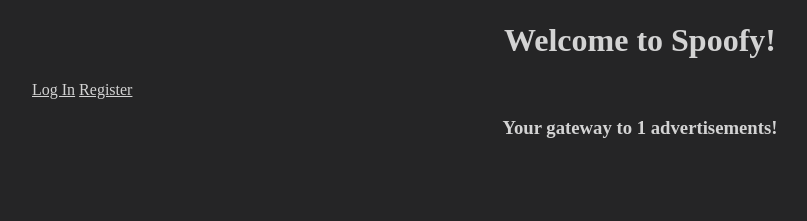
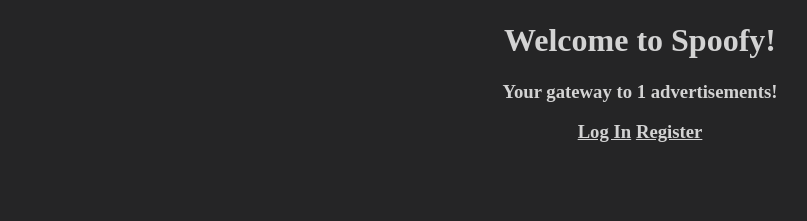
Before and after one commit to alexs2112/CPSC471_Spoofy, a PHP site: page / in a window 1280 px wide. Shown: the part 410-631 px from the top of the page, without its empty margins (0-807 px from the left). Run offline with PHP 8.4, Linux system fonts and the light colour scheme; tables that the repository leaves empty or names only in its code hold one stand-in row (values such as "Sample post").

Commit message:
make the index better when not logged in

```diff
--- a/Spoofy/index.php
+++ b/Spoofy/index.php
@@ -3,13 +3,12 @@
 include "modules/mysql_connect.php";
 
 if(!isset($_SESSION)) { session_start(); }
+$loggedIn = isset($_SESSION["LoggedIn"]) && $_SESSION["LoggedIn"];
 echo '<img src="/assets/spoofylogo.png" class="center">';
-if (isset($_SESSION["LoggedIn"]) && $_SESSION["LoggedIn"]) {
+if ($loggedIn) {
     echo "<h1 class='centered_text'>Welcome ".$_SESSION["Username"]."!</h1>";
 } else {
     echo "<h1 class='centered_text'>Welcome to Spoofy!</h1>";
-    echo "<a href=\"/user/login.php\">Log In</a>
-            <a href=\"/user/register.php\">Register</a>";
 }
 
 $isPremium = array_key_exists("IsPremium", $_SESSION) && $_SESSION["IsPremium"];
@@ -23,6 +22,11 @@
     $result = mysqli_query($con, "SELECT * FROM Advertisement");
     echo "<h3 class='centered_text'>Your gateway to ".(string)mysqli_num_rows($result)." advertisements!</h3";
 }
+
+if (!$loggedIn) {
+    echo "<p></p><a class='centered_text' href=\"/user/login.php\">Log In</a>
+            <a class='centered_text' href=\"/user/register.php\">Register</a>";
+}
 ?>
 
 <html>
```
